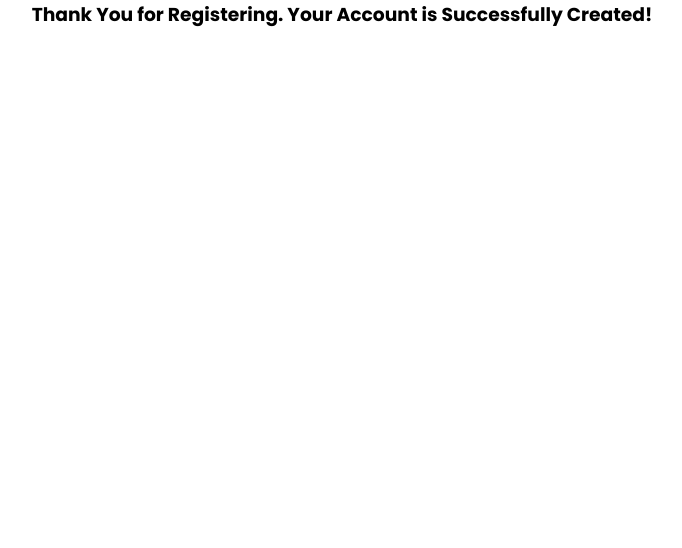
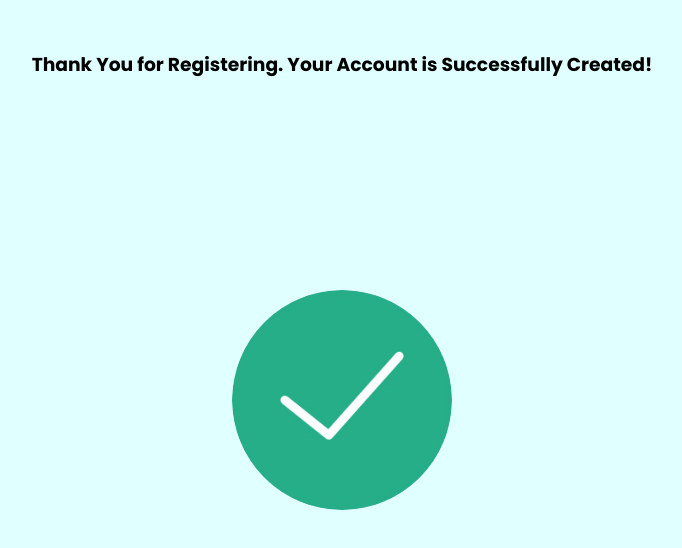
Before and after one commit to Jay200123/e-store-backend, a website: page sendMail/message.html in a window 1280 px wide. Shown: the whole page, without its empty margins (298-980 px from the left). Drawn offline with Linux system fonts and the light colour scheme.

Commit message:
send email

```diff
--- a/controllers/userController.js
+++ b/controllers/userController.js
@@ -32,8 +32,6 @@ exports.storeUsers = asyncHandler(async (req, res, next) => {
 
    email: users.email,
    subject: 'User Registration',
-   text: 'Thank you for registering. Your account has been successfully created.',
-
   })
 
   sendToken(users, 200, res);
--- a/sendMail/message.html
+++ b/sendMail/message.html
@@ -7,9 +7,42 @@
     <link rel="stylesheet" type="text/css" href="styles.css">
     <title>User Registration</title>
 </head>
+<style>
+
+    *{
+
+        margin: 0;
+        padding: 0;
+        box-sizing: border-box;
+        font-family: 'Poppins',sans-serif;
+
+      }
+
+      body, html{
+          background-color: lightcyan;
+      }
+
+      .container{
+          text-align: center;
+          margin: 50px;
+      }
+
+      .img-icon{
+        border-radius: 50%;
+        position: absolute;
+        top: 50%;
+        left: 50%;
+        transform: translate(-50%, -50%);
+      }
+
+</style>
+
 <body>
+
     <div class="container">
         <h3>Thank You for Registering. Your Account is Successfully Created!</h3>
+        <img class="img-icon" src="../images/success.jpg" height="220" width="220" alt="image.jpeg">
     </div>
+
 </body>
 </html>
--- a/sendMail/styles.css
+++ b/sendMail/styles.css
@@ -8,6 +8,10 @@
 
 }
 
+body, html{
+    background-color: aquamarine;
+}
+
 .container{
     text-align: center;
 }
```
Also changed, not shown: images/success.jpg (added).
